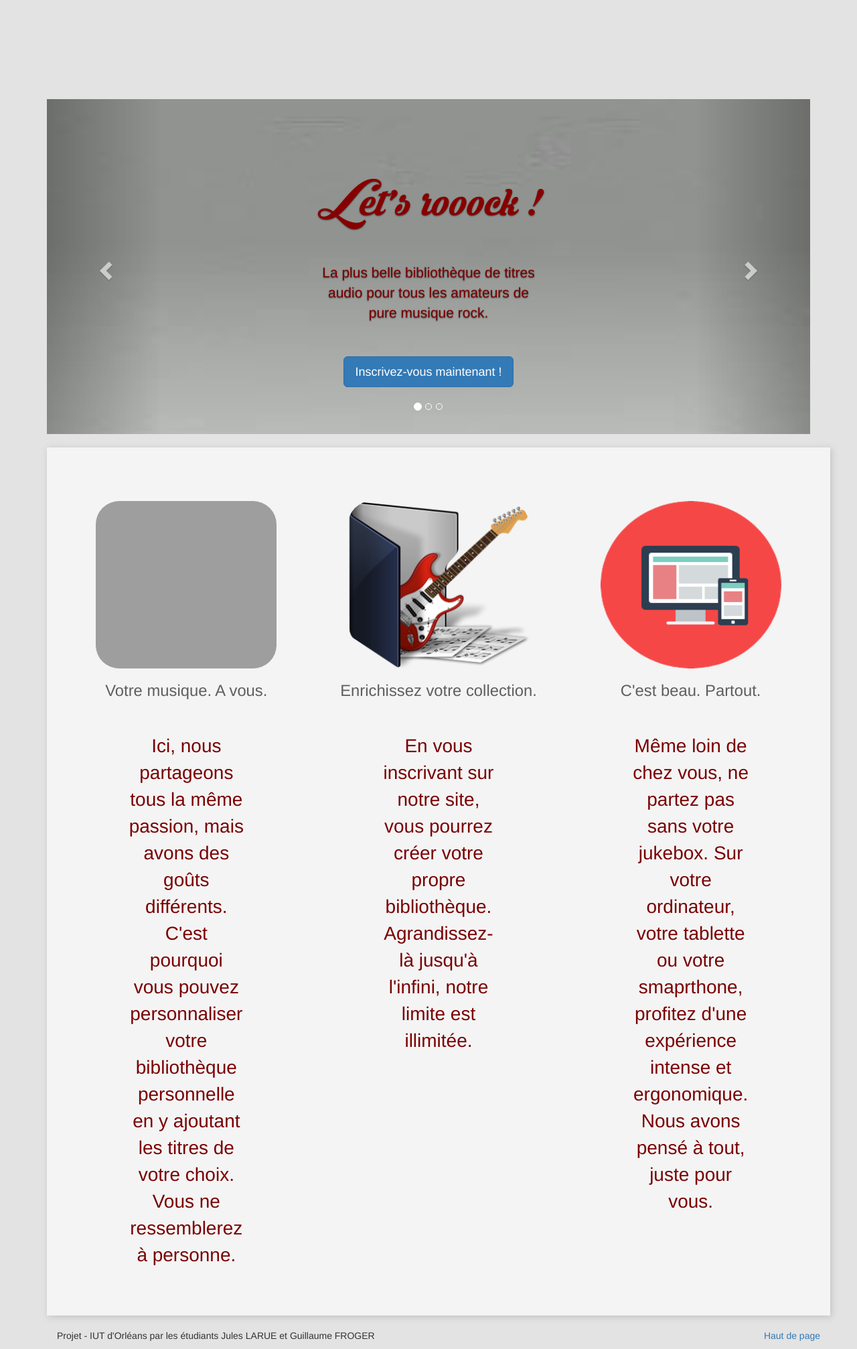
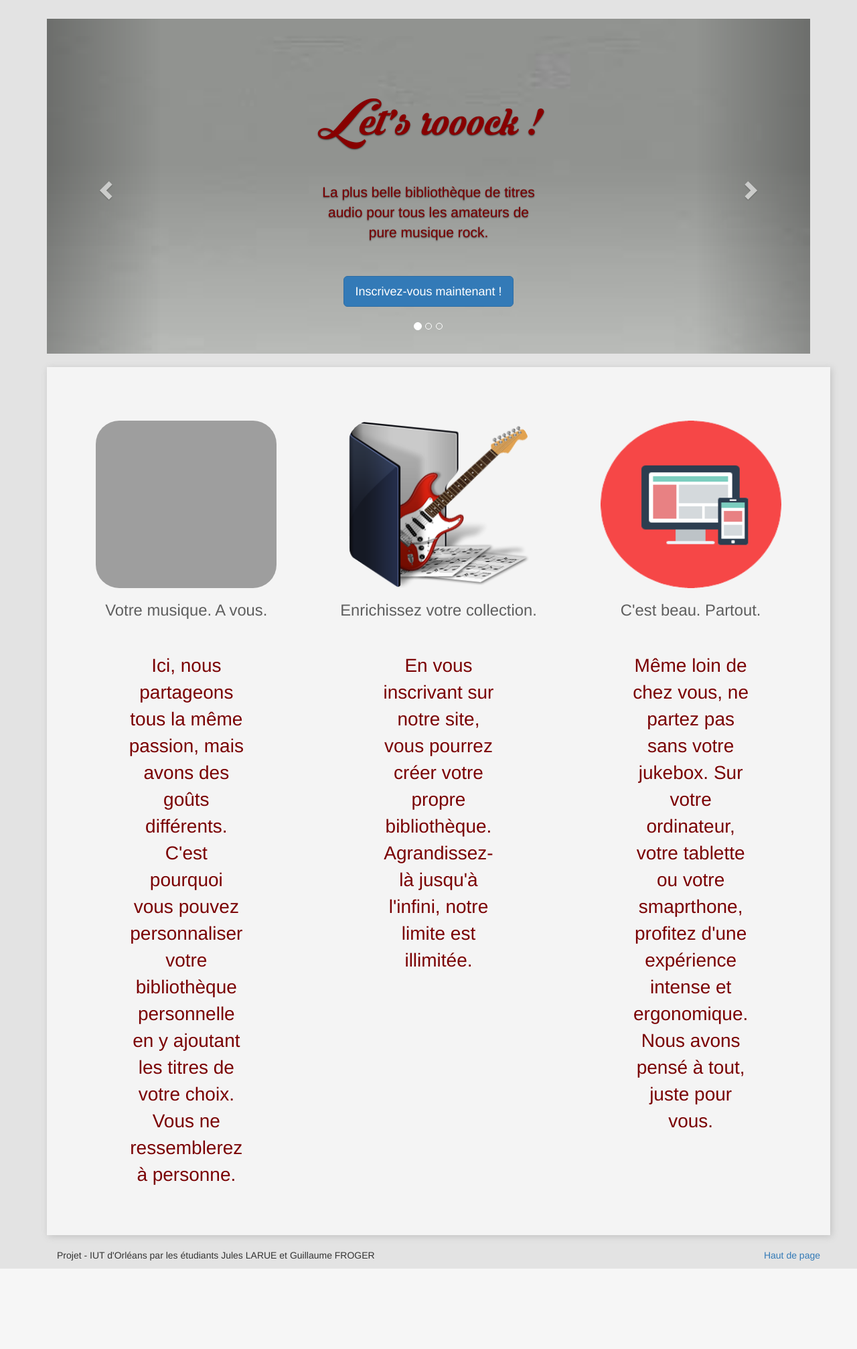
Before and after one commit to jules-larue/myJukebox, a Flask app: page /home in a window 1280 px wide. Shown: the part 52-2066 px from the top of the page at 67% size. After the commit the page ends 1946 px from the top, so only its background shows below. Run offline with Flask 2, Linux system fonts and the light colour scheme; some libraries are stand-ins or nearby versions; grey boxes are pictures that could not be loaded.

Commit message:
correction problème affichage carousel sur l'accueil

```diff
--- a/app/static/home.css
+++ b/app/static/home.css
@@ -6,7 +6,7 @@
 }
 
 .main{
-    margin-top:70px;
+    margin-top:40px !important;
 }
 
 .hello{
```
